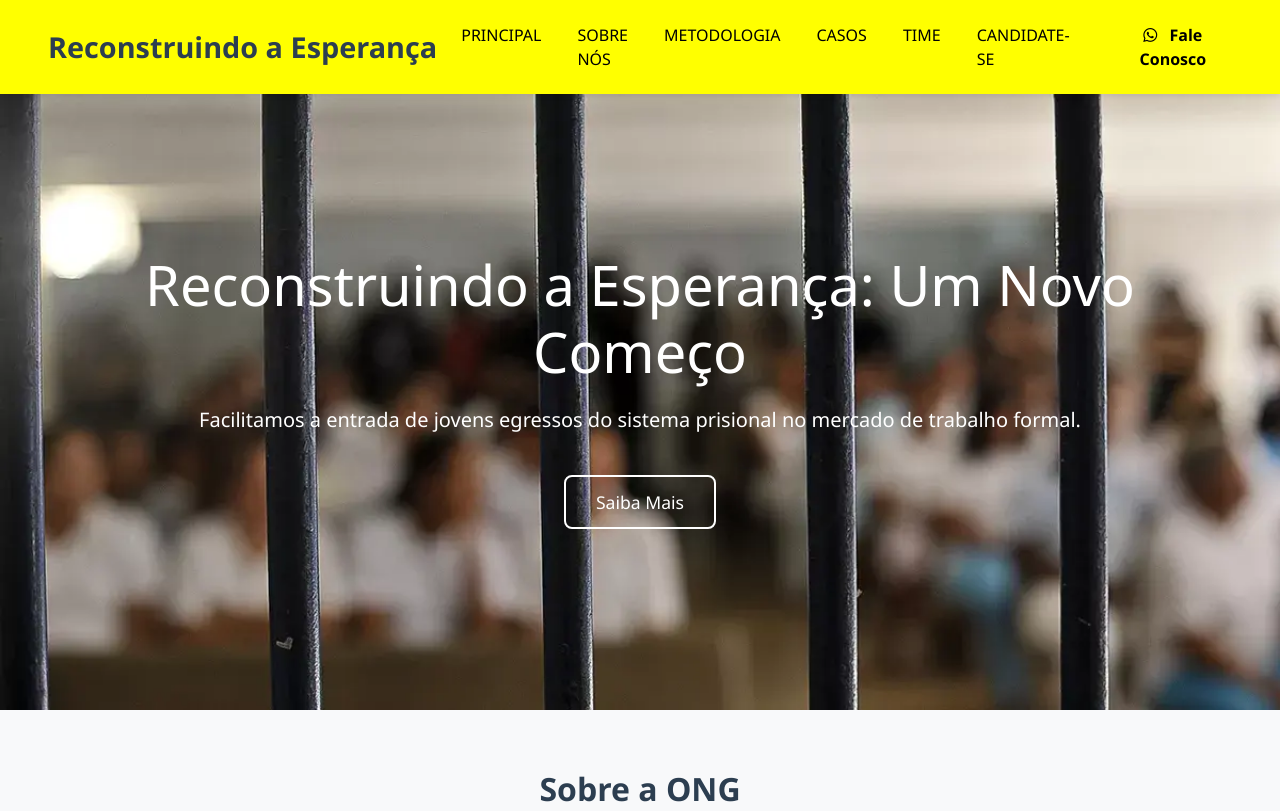
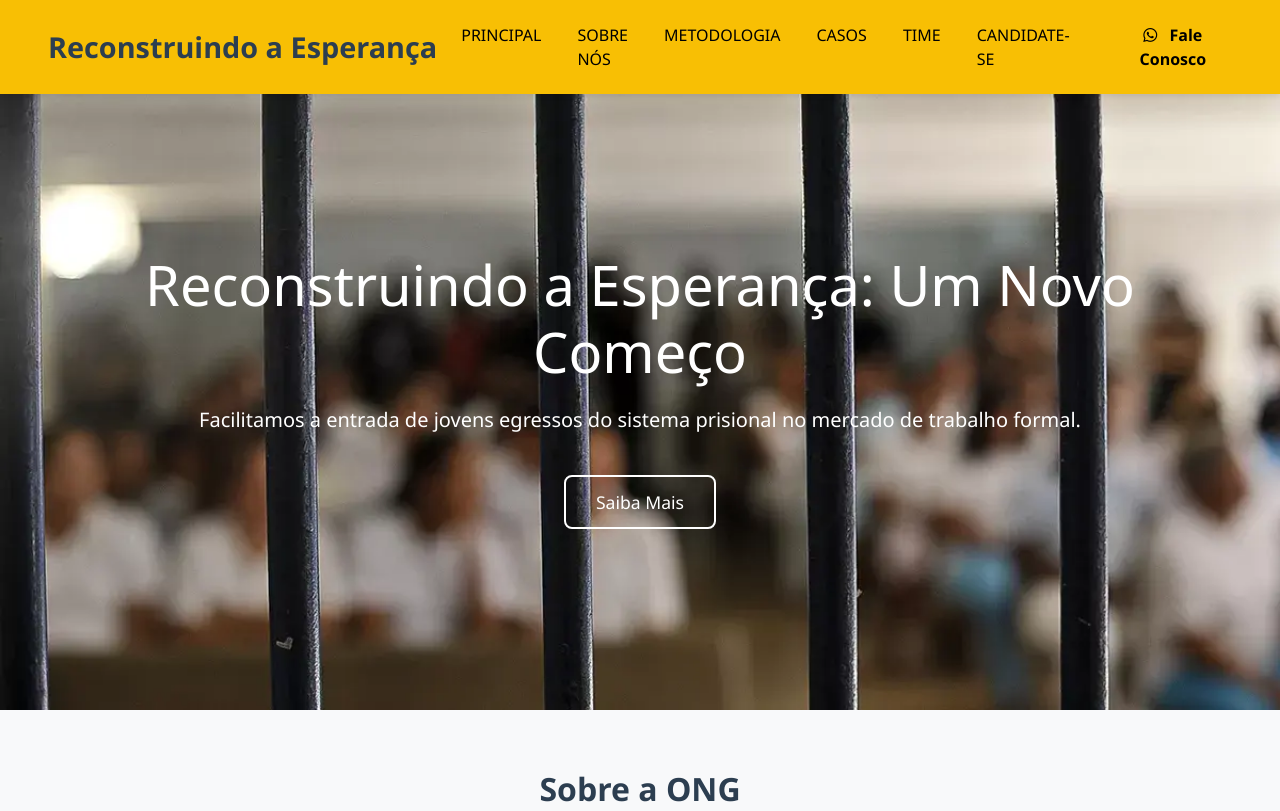
Before and after one commit to GutsTheDeveloper/ideathon-final, a plain HTML site: page Pagina Inicial.html in a window 1280 px wide. Shown: the top 811 px of the page. Drawn offline with nearby package versions, Linux system fonts and the light colour scheme.

Commit message:
commitando aqui cor nova do nav

```diff
--- a/Pagina inicial.css
+++ b/Pagina inicial.css
@@ -17,7 +17,7 @@ body {
 }
 
 .navbar {
-    background-color: yellow !important;
+    background-color: #f8bf04 !important;
 }
 
 
```
